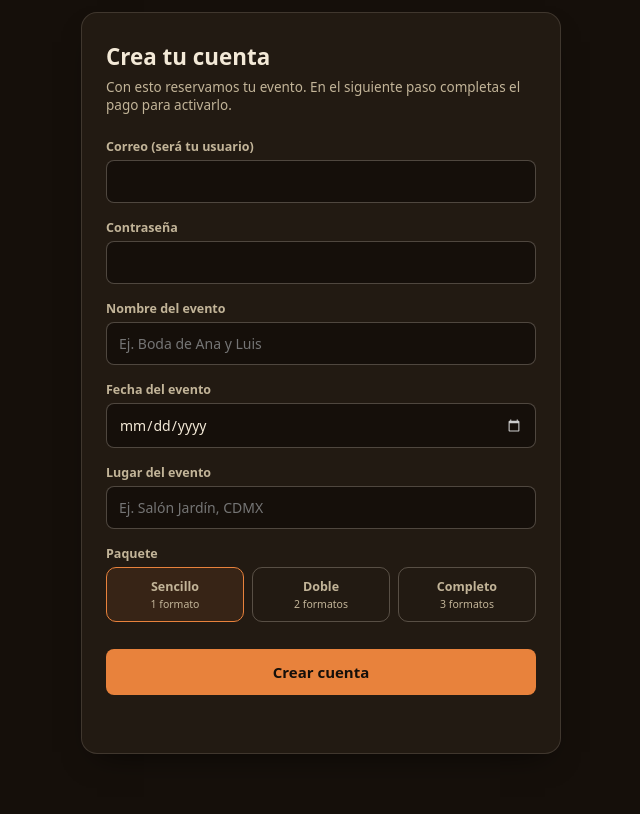
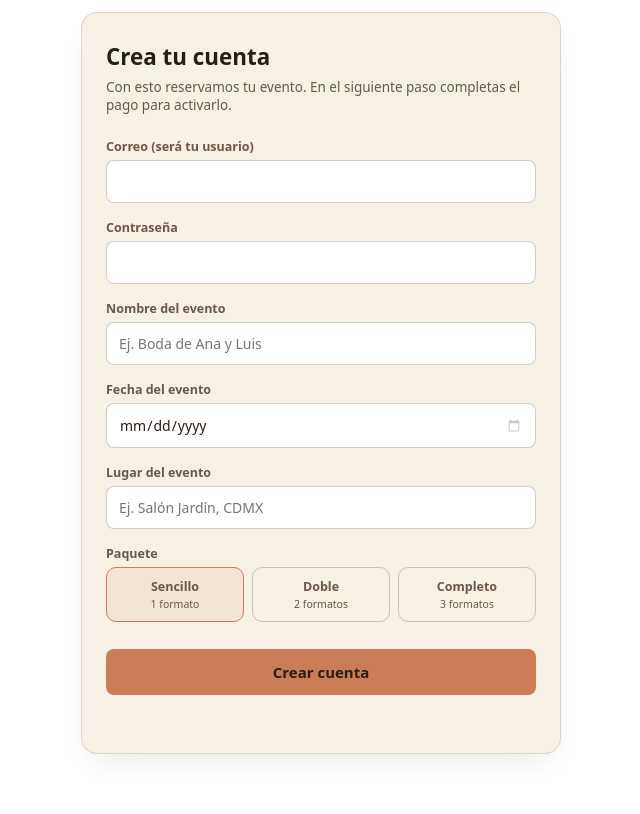
Before and after one commit to natrevela/Revela, a website: page registro/index.html in a window 1280 px wide. Shown: the part 64-878 px from the top of the page, without its empty margins (319-959 px from the left). Drawn offline with nearby package versions, Linux system fonts and the light colour scheme.

Commit message:
Update index.html

```diff
--- a/registro/index.html
+++ b/registro/index.html
@@ -9,11 +9,11 @@
 
 <style>
 :root{
-      --darkroom:#150f0a; --darkroom-2:#221a12; --darkroom-3:#2c2117;
-      --paper:#f3e9d7; --paper-dim:#c2b498; --paper-faint:#8a7d65;
-      --amber:#e8823c; --amber-bright:#ffa858; --fixer:#4fa69c;
-      --line:rgba(243,233,215,0.14); --line-strong:rgba(243,233,215,0.26);
-      --shadow:0 14px 30px -16px rgba(0,0,0,0.7);
+--darkroom:#ffffff; --darkroom-2:#f7f0e4; --darkroom-3:#f0e6d4;
+--paper:#2a1d14; --paper-dim:#6b5847; --paper-faint:#8a7460;
+--amber:#c97c56; --amber-bright:#da9873; --fixer:#7e9172;
+--line:rgba(42,29,20,0.12); --line-strong:rgba(42,29,20,0.22);
+--shadow:0 14px 30px -16px rgba(42,29,20,0.16);
 }
 *,*::before,*::after{box-sizing:border-box;}
 body{
@@ -50,21 +50,21 @@
 .package-chip input{position:absolute; opacity:0; pointer-events:none;}
 .package-chip span{display:block; font-size:12.5px; font-weight:600;}
 .package-chip small{display:block; font-size:10.5px; color:var(--paper-dim); font-weight:400; margin-top:2px;}
-    .package-chip.selected{border-color:var(--amber); background:rgba(232,130,60,0.1);}
+.package-chip.selected{border-color:var(--amber); background:rgba(201,124,86,0.1);}
 
 button[type="submit"]{
 width:100%; margin-top:6px; font-family:inherit; font-size:15px; font-weight:600; padding:13px;
-      border-radius:8px; border:none; background:var(--amber); color:var(--darkroom); cursor:pointer;
+border-radius:8px; border:none; background:var(--amber); color:var(--paper); cursor:pointer;
 }
 button[type="submit"]:hover{background:var(--amber-bright);}
 button[type="submit"]:disabled{opacity:0.6; cursor:default;}
 
-    .form-err{color:#d9694f; font-size:12.5px; margin-top:14px; min-height:16px;}
+.form-err{color:#b0523a; font-size:12.5px; margin-top:14px; min-height:16px;}
 
 /* --- Confirmación --- */
 .confirm-card{text-align:center;}
 .confirm-card .check{
-      width:48px; height:48px; border-radius:50%; background:rgba(79,166,156,0.14); color:var(--fixer);
+width:48px; height:48px; border-radius:50%; background:rgba(126,145,114,0.14); color:var(--fixer);
 display:flex; align-items:center; justify-content:center; margin:0 auto 16px; font-size:22px;
 }
 .confirm-card h1{margin-bottom:10px;}
@@ -72,7 +72,7 @@
 .confirm-card p strong{color:var(--paper);}
 .btn-whatsapp{
 display:inline-flex; align-items:center; gap:8px; font-family:inherit; font-size:15px; font-weight:600;
-      text-decoration:none; border-radius:999px; padding:13px 26px; background:var(--amber); color:var(--darkroom);
+text-decoration:none; border-radius:999px; padding:13px 26px; background:var(--amber); color:var(--paper);
 }
 .btn-whatsapp:hover{background:var(--amber-bright);}
 
@@ -85,7 +85,7 @@
 <body>
 <div class="wrap">
 <nav>
-      <div class="logo">Revelado 📸</div>
+<div class="logo"><svg width="21" height="18" viewBox="0 0 32 28" fill="none" xmlns="http://www.w3.org/2000/svg" style="vertical-align:-4px; margin-right:5px; color:var(--amber);"><rect x="13" y="2" width="7" height="4" rx="1" stroke="currentColor" stroke-width="1.7"/><rect x="3" y="6" width="26" height="18" rx="3" stroke="currentColor" stroke-width="1.7"/><circle cx="16" cy="16" r="7" stroke="currentColor" stroke-width="1.7"/><circle cx="16" cy="16" r="3.4" stroke="currentColor" stroke-width="1.4"/><circle cx="24" cy="10.5" r="1.3" fill="currentColor"/><rect x="6" y="3.2" width="4" height="2.2" rx="1" fill="currentColor"/></svg>Revelado</div>
 <a class="back-link" href="/">← Volver al inicio</a>
 </nav>
 
@@ -171,7 +171,7 @@
 // --- Quita acentos y símbolos para que el link del QR quede limpio ---
 function slugify(text) {
 return text
-        .normalize('NFD').replace(/[\u0300-\u036f]/g, '')
+.normalize('NFD').replace(/[̀-ͯ]/g, '')
 .toLowerCase()
 .trim()
 .replace(/[^a-z0-9]+/g, '-')
```
Lines whose indentation alone changed are shown as unchanged.
